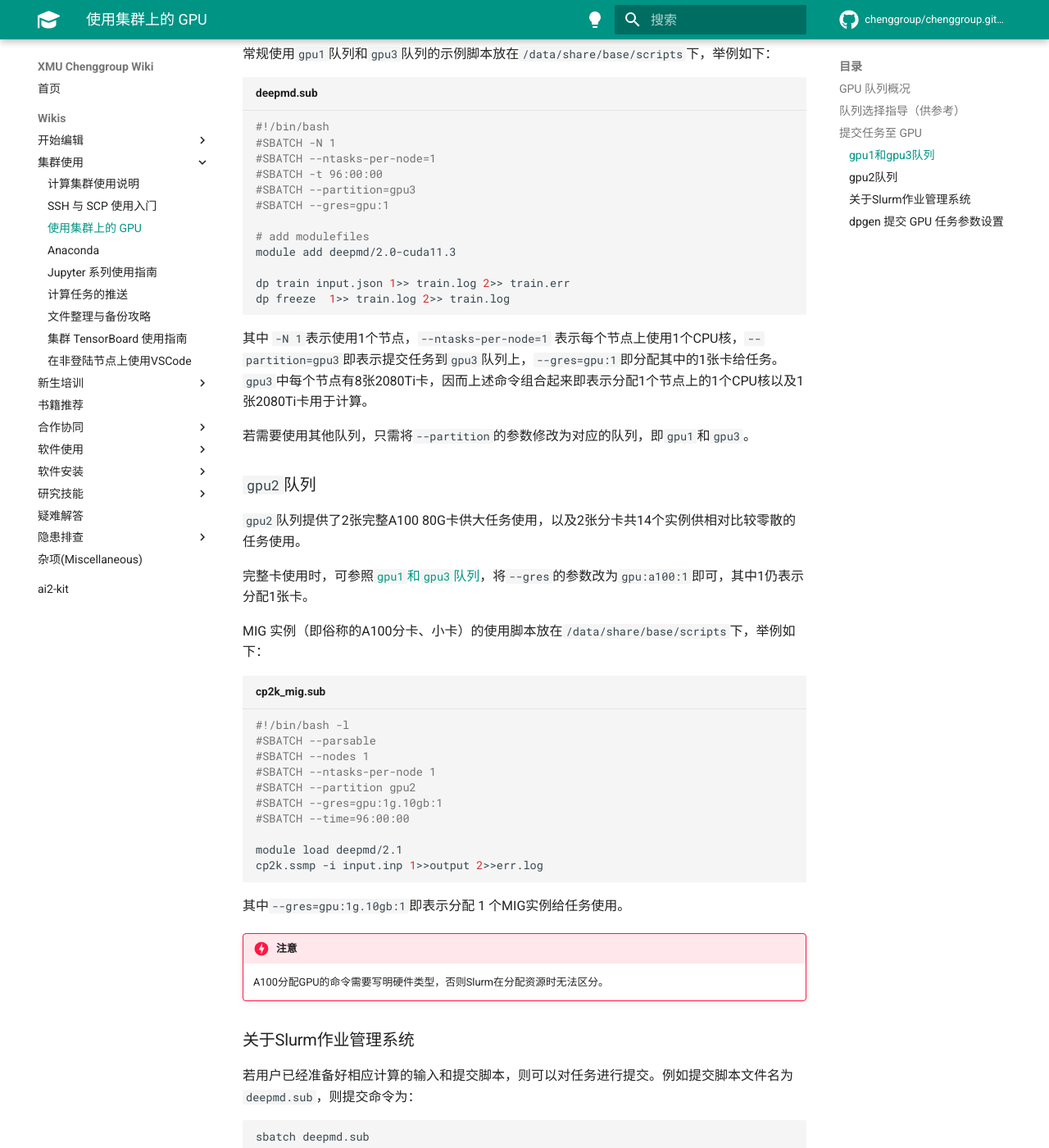
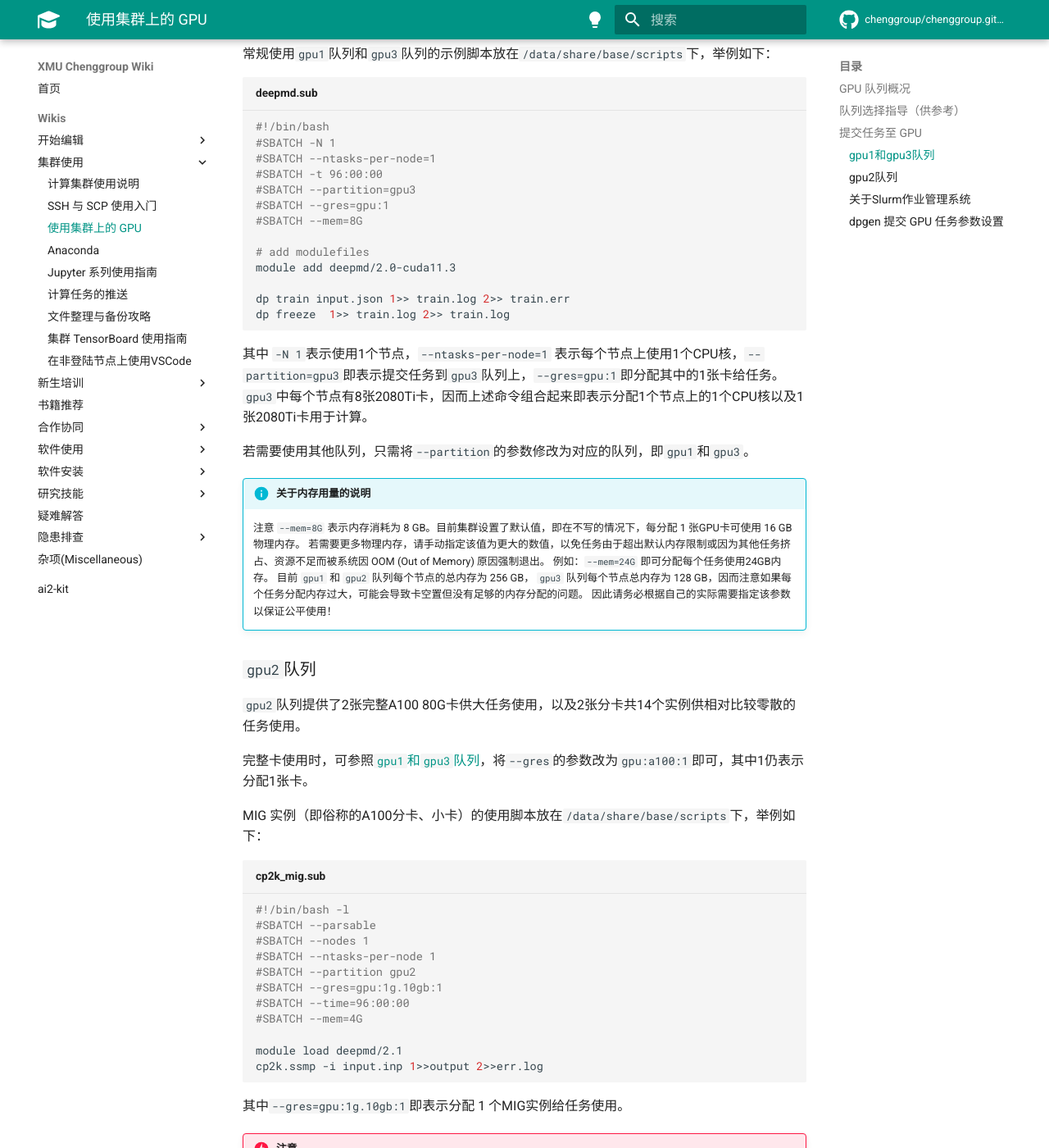
Before and after one commit to chenggroup/chenggroup.github.io, an MkDocs documentation site: the page built from docs/wiki/cluster_usage/gpu_usage.md, in a window 1280 px wide and 1400 px high, scrolled down 1257 px. Shown: the whole window at 82% size. Built offline with MkDocs 1.6.1 and Material for MkDocs 9.7.7, drawn with Linux system fonts in a browser that asks for light colours; comment, search, counter and statistics services are not loaded.

Commit message:
update memory limitation

```diff
--- a/docs/wiki/cluster_usage/gpu_usage.md
+++ b/docs/wiki/cluster_usage/gpu_usage.md
@@ -46,6 +46,7 @@ GPU节点调度采用Slurm调度系统进行管理。用户使用时，请在**1
 #SBATCH -t 96:00:00
 #SBATCH --partition=gpu3
 #SBATCH --gres=gpu:1
+#SBATCH --mem=8G
 
 # add modulefiles
 module add deepmd/2.0-cuda11.3
@@ -57,6 +58,13 @@ dp freeze  1>> train.log 2>> train.log
 其中 `-N 1`表示使用1个节点，`--ntasks-per-node=1` 表示每个节点上使用1个CPU核，`--partition=gpu3`即表示提交任务到`gpu3`队列上，`--gres=gpu:1`即分配其中的1张卡给任务。`gpu3`中每个节点有8张2080Ti卡，因而上述命令组合起来即表示分配1个节点上的1个CPU核以及1张2080Ti卡用于计算。
 
 若需要使用其他队列，只需将`--partition`的参数修改为对应的队列，即`gpu1`和`gpu3`。
+
+!!! info "关于内存用量的说明"
+    注意 `--mem=8G` 表示内存消耗为 8 GB。目前集群设置了默认值，即在不写的情况下，每分配 1 张GPU卡可使用 16 GB 物理内存。
+    若需要更多物理内存，请手动指定该值为更大的数值，以免任务由于超出默认内存限制或因为其他任务挤占、资源不足而被系统因 OOM (Out of Memory) 原因强制退出。
+    例如：`--mem=24G` 即可分配每个任务使用24GB内存。
+    目前 `gpu1` 和 `gpu2` 队列每个节点的总内存为 256 GB， `gpu3` 队列每个节点总内存为 128 GB，因而注意如果每个任务分配内存过大，可能会导致卡空置但没有足够的内存分配的问题。
+    因此请务必根据自己的实际需要指定该参数以保证公平使用！
 
 ### `gpu2`队列
 
@@ -74,6 +82,7 @@ MIG 实例（即俗称的A100分卡、小卡）的使用脚本放在`/data/share
 #SBATCH --partition gpu2
 #SBATCH --gres=gpu:1g.10gb:1
 #SBATCH --time=96:00:00
+#SBATCH --mem=4G
 
 module load deepmd/2.1
 cp2k.ssmp -i input.inp 1>>output 2>>err.log
```
Also changed, not shown: README.md (+7 -10 lines), docs/wiki/cluster_usage/cluster_usage.md (+2 -0 lines).
